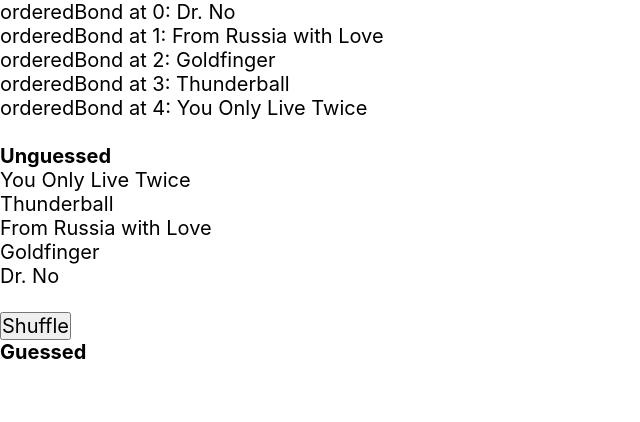
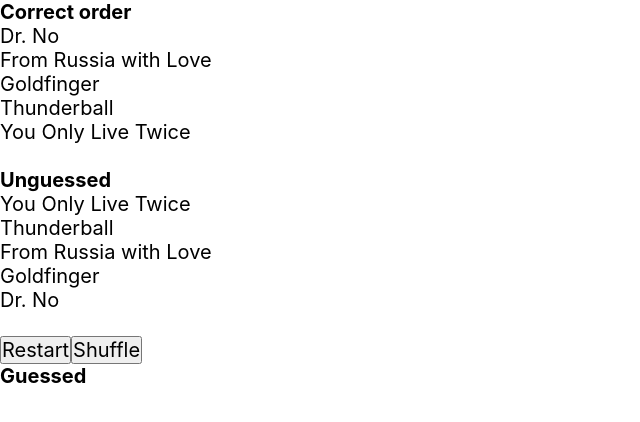
Before and after one commit to CutlerSheridan/bond-timeline, a React (Create React App) app: page / in a window 1280 px wide. Shown: the top 422 px of the page, without its empty margins (0-640 px from the left). Built offline with nearby package versions, Linux system fonts and the light colour scheme.

Commit message:
0.3.0 Color guessed Bonds; Add restart

```diff
--- a/package.json
+++ b/package.json
@@ -1,6 +1,6 @@
 {
   "name": "bond-timeline",
-  "version": "0.2.0",
+  "version": "0.3.0",
   "private": true,
   "dependencies": {
     "@testing-library/jest-dom": "^5.16.5",
--- a/src/App.js
+++ b/src/App.js
@@ -4,24 +4,23 @@
 import BondGrid from './components/BondGrid';
 
 const App = () => {
-  const Bond = (title, year) => {
+  const Bond = (title, year, order) => {
     let guessed = false;
     const id = uniqid();
-    return { title, year, guessed, id };
+    return { title, year, order, guessed, id };
   };
   const orderedBonds = [
-    Bond('Dr. No', 1962),
-    Bond('From Russia with Love', 1963),
-    Bond('Goldfinger', 1964),
-    Bond('Thunderball', 1965),
-    Bond('You Only Live Twice', 1967),
+    Bond('Dr. No', 1962, 0),
+    Bond('From Russia with Love', 1963, 1),
+    Bond('Goldfinger', 1964, 2),
+    Bond('Thunderball', 1965, 3),
+    Bond('You Only Live Twice', 1967, 4),
   ];
   const [unguessedBonds, setUnguessedBonds] = useState([...orderedBonds]);
   const [guessedBonds, setGuessedBonds] = useState([]);
+  const [needsShuffling, setNeedsShuffling] = useState(true);
   useEffect(() => {
-    shuffleBonds();
-  }, []);
-
+    if (needsShuffling) {
       const shuffleBonds = () => {
         const tempBondArray = [...unguessedBonds];
         const shuffledArray = [];
@@ -31,6 +30,12 @@
         }
         setUnguessedBonds(shuffledArray);
       };
+
+      shuffleBonds();
+      setNeedsShuffling(false);
+    }
+  }, [needsShuffling]);
+
   const guessBond = (e) => {
     const bondIndex = unguessedBonds.findIndex(
       (bond) => bond.title === e.target.textContent
@@ -38,21 +43,24 @@
     const unguessedClone = [...unguessedBonds];
     const guessedClone = [...guessedBonds];
     guessedClone.push(...unguessedClone.splice(bondIndex, 1));
+    guessedClone[guessedClone.length - 1].guessed = true;
     setUnguessedBonds(unguessedClone);
     setGuessedBonds(guessedClone);
-    console.log('unguessedClone');
-    console.log(unguessedClone);
-    console.log('guessedClone');
-    console.log(guessedClone);
+  };
+  const restart = () => {
+    setUnguessedBonds([...orderedBonds]);
+    setNeedsShuffling(true);
+    setGuessedBonds([]);
   };
 
   return (
     <div>
-      <p>orderedBond at 0: {orderedBonds[0].title}</p>
-      <p>orderedBond at 1: {orderedBonds[1].title}</p>
-      <p>orderedBond at 2: {orderedBonds[2].title}</p>
-      <p>orderedBond at 3: {orderedBonds[3].title}</p>
-      <p>orderedBond at 4: {orderedBonds[4].title}</p>
+      <h2>Correct order</h2>
+      <p>{orderedBonds[0].title}</p>
+      <p>{orderedBonds[1].title}</p>
+      <p>{orderedBonds[2].title}</p>
+      <p>{orderedBonds[3].title}</p>
+      <p>{orderedBonds[4].title}</p>
       <br></br>
       <BondGrid
         isGuessedGrid={false}
@@ -60,7 +68,8 @@
         handleGuess={guessBond}
       />
       <br></br>
-      <button onClick={shuffleBonds}>Shuffle</button>
+      <button onClick={restart}>Restart</button>
+      <button onClick={() => setNeedsShuffling(true)}>Shuffle</button>
       <br></br>
       <BondGrid isGuessedGrid={true} bondArray={guessedBonds} />
     </div>
--- a/src/components/BondCard.js
+++ b/src/components/BondCard.js
@@ -1,10 +1,10 @@
 import '../styles/BondCard.css';
 
 const BondCard = (props) => {
-  const { bond, handleGuess } = props;
+  const { bond, handleGuess, isCorrect } = props;
   const guessedClass = bond.guessed ? 'guessed' : '';
   return (
-    <div className={guessedClass}>
+    <div className={`${guessedClass} ${isCorrect ? 'correct' : 'incorrect'}`}>
       <p onClick={handleGuess}>{bond.title}</p>
     </div>
   );
--- a/src/components/BondGrid.js
+++ b/src/components/BondGrid.js
@@ -2,13 +2,27 @@
 import BondCard from './BondCard';
 
 const BondGrid = (props) => {
-  const { isGuessedGrid, bondArray, handleGuess } = props;
+  const { isGuessedGrid, bondArray, handleGuess, orderedBonds } = props;
+
+  const isOrdered = (bond, guessedIndex) => {
+    if (!isGuessedGrid) {
+      return null;
+    }
+    return bond.order === guessedIndex;
+  };
 
   return (
     <div className={isGuessedGrid ? 'grid-guessed' : 'grid-unguessed'}>
       <h2>{isGuessedGrid ? 'Guessed' : 'Unguessed'}</h2>
-      {bondArray.map((b) => {
-        return <BondCard bond={b} handleGuess={handleGuess} key={b.id} />;
+      {bondArray.map((b, index) => {
+        return (
+          <BondCard
+            bond={b}
+            handleGuess={handleGuess}
+            isCorrect={isOrdered(b, index)}
+            key={b.id}
+          />
+        );
       })}
     </div>
   );
--- a/src/styles/BondCard.css
+++ b/src/styles/BondCard.css
@@ -0,0 +1,6 @@
+.guessed.correct {
+  color: green;
+}
+.guessed.incorrect {
+  color: red;
+}
```
Also changed, not shown: 1 other file (tests, documents, lock files or other folders). Lines whose indentation alone changed are shown as unchanged.
